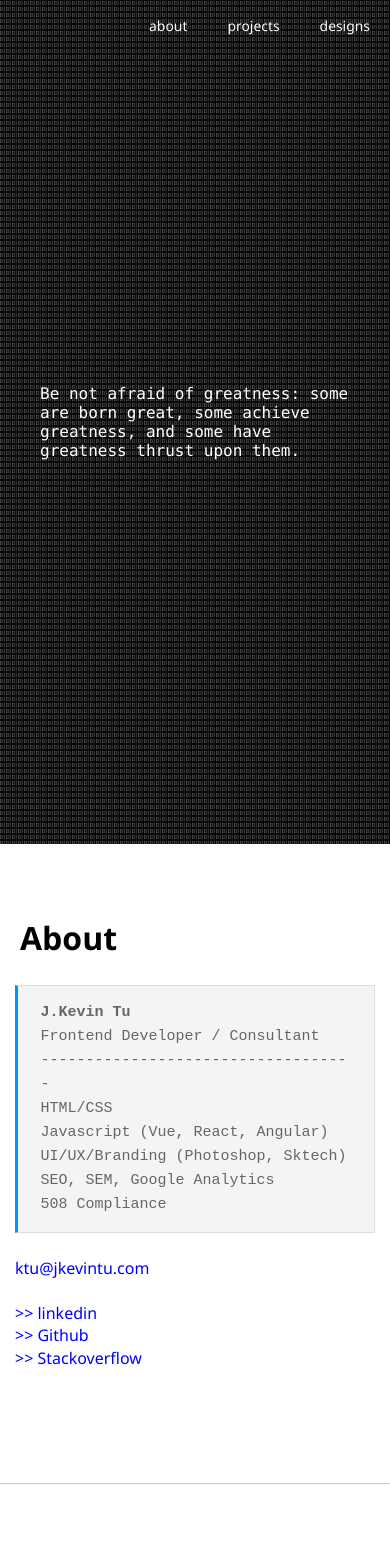
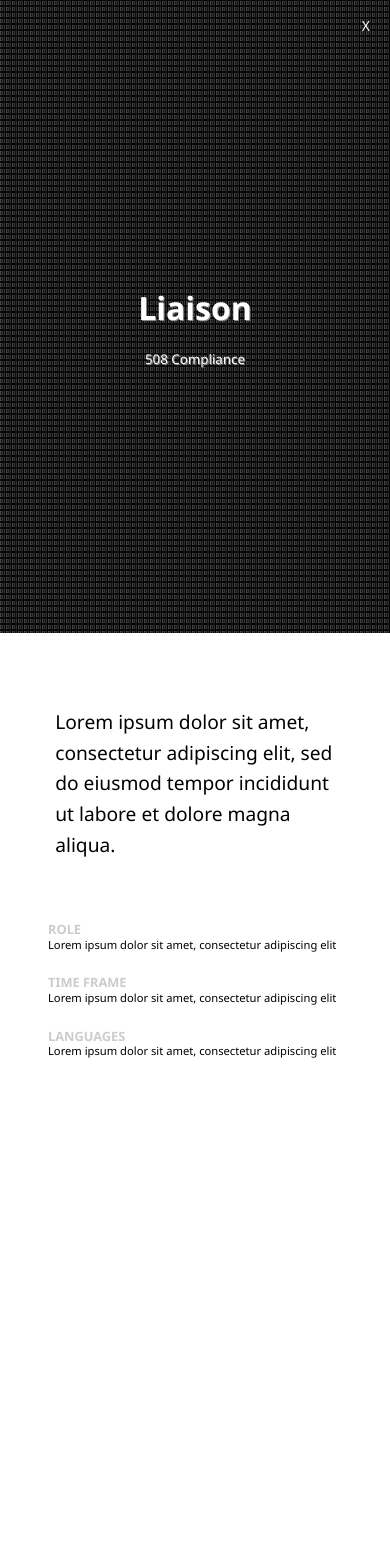
Before and after one commit to jkevintu/app, a React (Create React App) app: page /app/508-compliance in a window 390 px wide. Shown: the top 1568 px of the page. After the commit the page ends 1136 px from the top, so only its background shows below. Built offline with nearby package versions, Linux system fonts and the light colour scheme; a web font is replaced by a local one.

Commit message:
Add lisison placeholder page / focus style

```diff
--- a/src/App.js
+++ b/src/App.js
@@ -2,6 +2,7 @@ import React from 'react';
 import { BrowserRouter as Router, Route, Switch } from "react-router-dom";
 import Home from "./pages/Home";
 import GamerSensei from "./pages/GamerSensei";
+import Liaison from "./pages/Liaison";
 // import logo from './logo.svg';
 // import './App.css';
 
@@ -10,6 +11,7 @@ function App() {
       <Router>
           <Switch>
           <Route path="/app/gamer-sensei" component={GamerSensei} />
+          <Route path="/app/508-compliance" component={Liaison} />
           <Route path="/app" component={Home} />
         </Switch>
       </Router>
--- a/src/components/ImageItem.scss
+++ b/src/components/ImageItem.scss
@@ -38,6 +38,10 @@ $mobile-flex-basis: calc(100% - #{$gutter*2});
   a, a:visited {
     color: inherit;
   }
+  a:focus img {
+    box-sizing: border-box;
+    border: 2px solid black;
+  }
 
   .image-item-name-wrapper {
     position: absolute;
--- a/src/components/SectionProjectDesc.js
+++ b/src/components/SectionProjectDesc.js
@@ -8,11 +8,11 @@ const getButton = (props) => {
   if (!props.linkText || !props.linkUrl) return null;
   return (
     <div className="section-project-desc-button-wrapper">
-      <Link to={props.linkUrl}>
+      <a href={props.linkUrl} target="_blank">
         <button className="section-project-desc-button">
           {props.linkText}
         </button>
-      </Link>
+      </a>
     </div>
   )
 }
--- a/src/components/SectionProjectDesc.scss
+++ b/src/components/SectionProjectDesc.scss
@@ -45,6 +45,15 @@ $major-desc-gutter: 2.6em;
 
   .section-project-desc-button-wrapper {
     padding: 0 $gutter*3;
+    a {
+      margin: 0 $major-desc-gutter;
+      @media (max-width: 768px) {
+        margin: 0 auto;
+      }
+      &:focus {
+        outline: none;
+      }
+    }
   }
   .section-project-desc-button {
     width: 300px;
@@ -52,12 +61,18 @@ $major-desc-gutter: 2.6em;
     background-color: white;
     color: #777;
     border: 1px solid #777;
+    &:hover {
+      background-color: #f7f7f7;
+    }
+    &:focus {
+      color: #555;
+      outline: 1px solid #555;
+    }
 
-    margin-left: $major-desc-gutter;
+    // margin-left: $major-desc-gutter;
 
     @media (max-width: 768px) {
       width: 100%;
-      margin-left: auto;
     }
   }
 }
--- a/src/pages/Home.js
+++ b/src/pages/Home.js
@@ -35,7 +35,7 @@ export default function Home() {
         <h2>Projects</h2>
         <div className="section-items">
           <ImageItem name="Gamer Sensei" subName="ecommerce" url="/app/gamer-sensei"></ImageItem>
-          <ImageItem name="Liaison"  subName="508 Compliance"></ImageItem>
+          <ImageItem name="Liaison"  subName="508 Compliance" url="/app/508-compliance"></ImageItem>
           {/* <ImageItem name="Pothole Sonar"></ImageItem> */}
         </div>
       </Section>
--- /dev/null
+++ b/src/pages/Liaison.js
@@ -0,0 +1,49 @@
+import React from "react";
+import ProjectLayout from "../components/ProjectLayout"
+import Hero from "../components/Hero"
+import Section from "../components/Section"
+import SectionProjectDesc from "../components/SectionProjectDesc"
+
+import ScrollToTopOnMount from "../utils/ScrollToTopOnMount"
+
+
+// import DEFAULT_IMG from '../img/default-project-pic.png';
+
+
+export default function Liaison(props) {
+  return (
+    <ProjectLayout>
+      <ScrollToTopOnMount />
+      {/* <Hero isHomePage={false} heroImgUrl={DEFAULT_IMG}> */}
+      <Hero isHomePage={false}>
+        <h1>Liaison</h1>
+        <sub>508 Compliance</sub>
+      </Hero>
+      <Section className="flex">
+        <SectionProjectDesc>
+          <p className="project-major-desc">
+          Lorem ipsum dolor sit amet, consectetur adipiscing elit, sed do eiusmod tempor incididunt ut labore et dolore magna aliqua.
+          </p>
+        </SectionProjectDesc>
+        <SectionProjectDesc>
+          <div className="desc-wrapper">
+            <div className="desc-title">Role</div>
+            <div className="desc-content">
+            Lorem ipsum dolor sit amet, consectetur adipiscing elit<br/>
+            </div>
+            <br/>
+            <div className="desc-title">Time Frame</div>
+            <div className="desc-content">
+            Lorem ipsum dolor sit amet, consectetur adipiscing elit
+            </div>
+            <br/>
+            <div className="desc-title">Languages</div>
+            <div className="desc-content">
+            Lorem ipsum dolor sit amet, consectetur adipiscing elit
+            </div>
+          </div>
+        </SectionProjectDesc>
+      </Section>
+    </ProjectLayout>
+  )
+}
```
